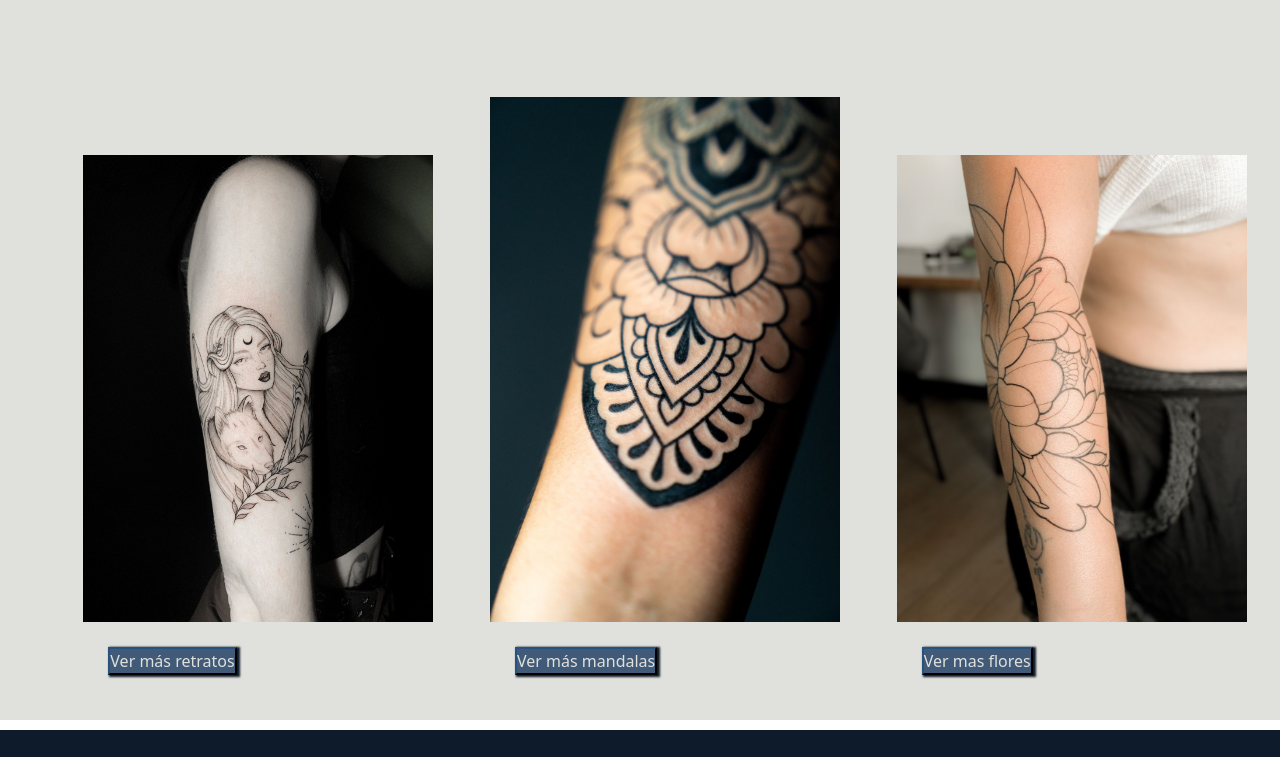
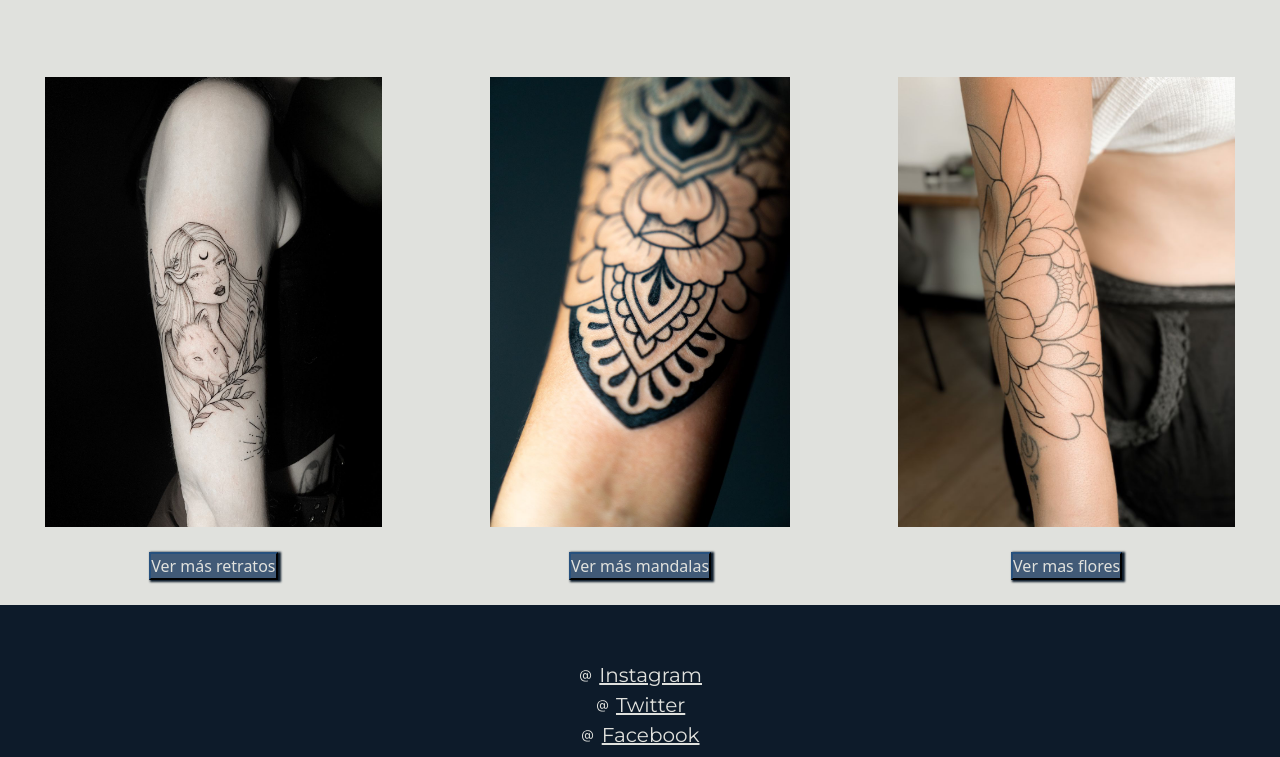
Before and after one commit to MartuGallonetti/preentrega-prueba-2, a plain HTML site: page index.html in a window 1280 px wide. Shown: the part 403-1160 px from the top of the page. Drawn offline with nearby package versions, Linux system fonts and the light colour scheme.

Commit message:
main correcto

```diff
--- a/css/style.css
+++ b/css/style.css
@@ -106,16 +106,18 @@ padding: 20px;
     display: flex;
     flex-direction: row;
     align-items: flex-end;
-    justify-content: space-around;
+    /* justify-content: space-between; */
 }
 
 .principales-img {
-    max-width: 300px;
+    display: flex;
+    align-items: center;
+    flex-direction: column;
 
 }
 
 .tatuajes-destacados {
-width: 350px;
+height: 450px;
 }
 
 /* .retrato-femenino {
--- a/index.html
+++ b/index.html
@@ -73,8 +73,8 @@
                 Actualmente tengo la suerte de estar trabajando en "Daga Negra
                 Tattoo & Piercing" rodeada de maravillosos artistas.
             </p>
-            <section class="imagenes-destacadas">
-                <article class="principales-img">
+            <section class="d-flex justify-content-center">
+                <article class="principales-img col-md-4">
                     <img
                         class="tatuajes-destacados"
                         src="./recursos/WhatsApp Image 2023-03-21 at 17.07.38.jpeg"
@@ -82,7 +82,7 @@
                     />
                     <button class="boton">Ver más retratos</button>
                 </article>
-                <article class="principales-img">
+                <article class="principales-img col-md-4">
                     <img
                         class="tatuajes-destacados"
                         src="./recursos/WhatsApp Image 2023-03-21 at 17.07.39 (1).jpeg"
@@ -90,8 +90,7 @@
                     />
                     <button class="boton">Ver más mandalas</button>
                 </article>
-
-                <article class="principales-img">
+                <article class="principales-img col-md-4">
                     <img
                         class="tatuajes-destacados"
                         src="./recursos/WhatsApp Image 2023-03-21 at 17.07.37.jpeg"
```
Also changed, not shown: recursos/WhatsApp Image 2023-04-24 at 20.16.55.jpeg (added), recursos/WhatsApp Image 2023-04-24 at 20.16.56.jpeg (added), recursos/WhatsApp Image 2023-04-24 at 20.16.57 (1).jpeg (added), recursos/WhatsApp Image 2023-04-24 at 20.16.57.jpeg (added), recursos/WhatsApp Image 2023-04-25 at 15.14.41 (1).jpeg (added), recursos/WhatsApp Image 2023-04-25 at 15.14.41.jpeg (added), recursos/WhatsApp Image 2023-04-25 at 15.14.42 (1).jpeg (added), recursos/WhatsApp Image 2023-04-25 at 15.14.42.jpeg (added).
